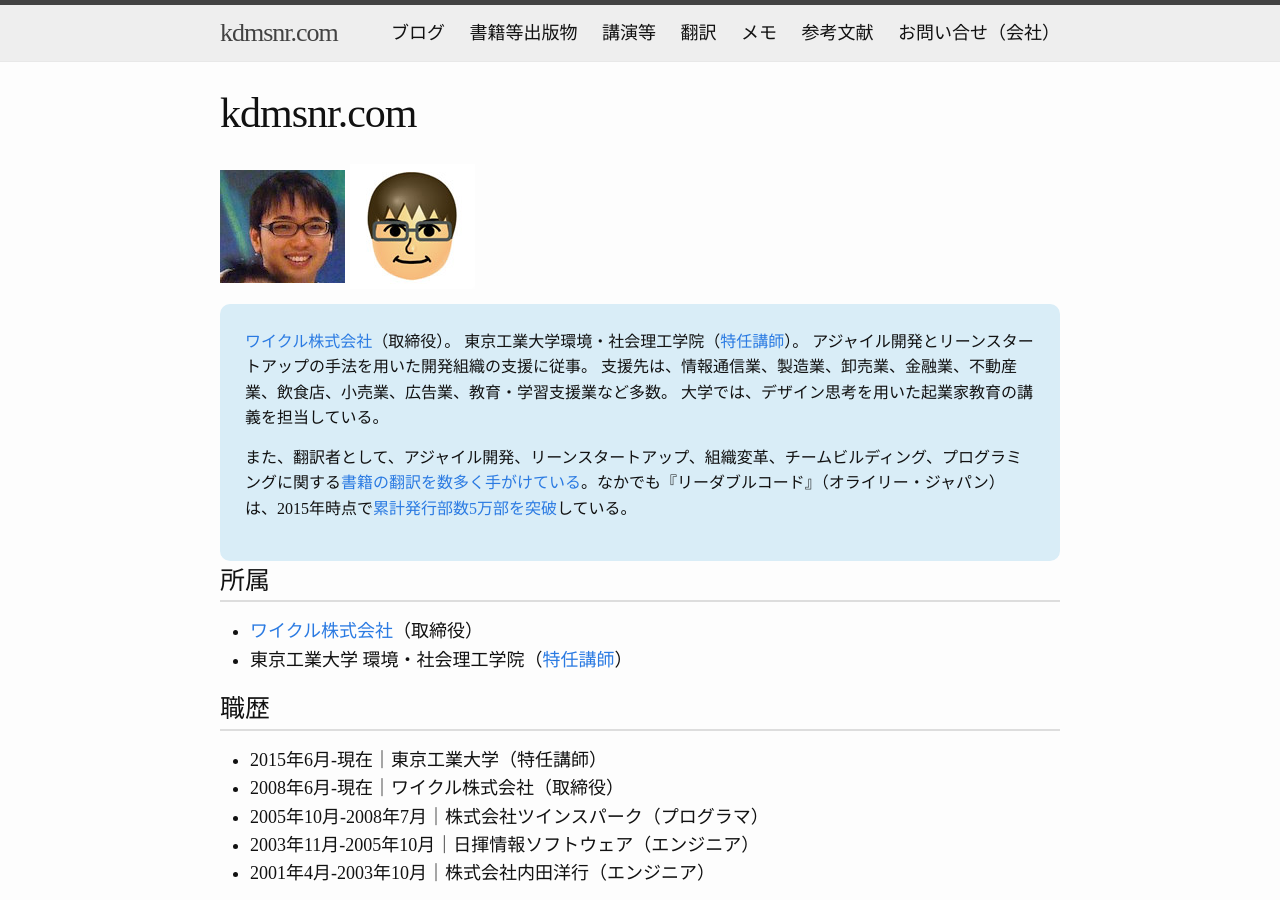
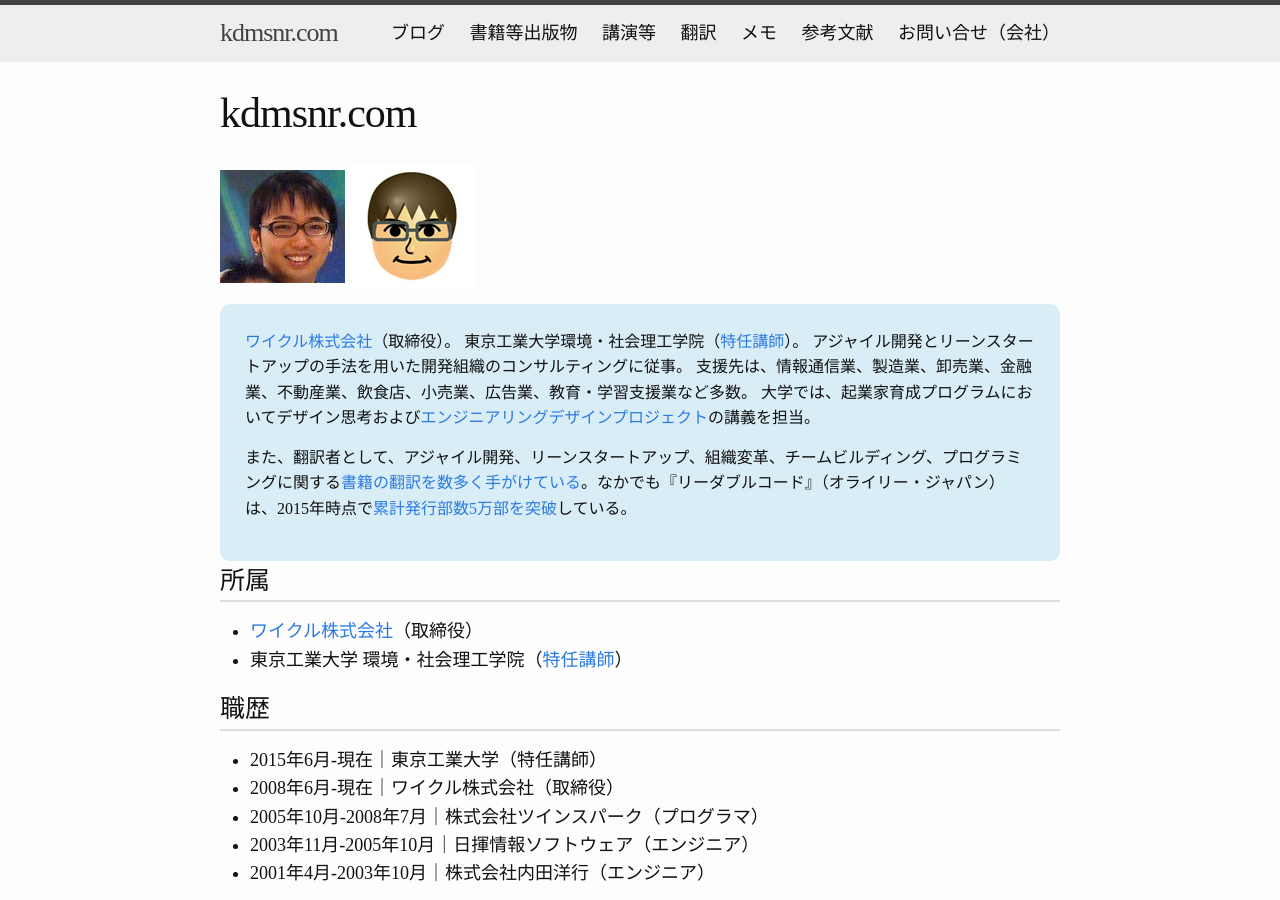
Before and after one commit to kdmsnr/kdmsnr.github.io, a Jekyll site: the page built from index.md, in a window 1280 px wide and 900 px high. Built offline with Jekyll 4.4.1, drawn with Linux system fonts in a browser that asks for light colours; Markdown is read by kramdown in place of the engine named in the settings; comment, search, counter and statistics services are not loaded.

Commit message:
Update profile

```diff
--- a/_includes/profile.html
+++ b/_includes/profile.html
@@ -4,9 +4,9 @@
 <p>
 <a href="http://www.waicrew.com">ワイクル株式会社</a>（取締役）。
 東京工業大学環境・社会理工学院（<a href="http://t2r2.star.titech.ac.jp/cgi-bin/researcherinfo.cgi?q_researcher_content_number=CTT100692413">特任講師</a>）。
-アジャイル開発とリーンスタートアップの手法を用いた開発組織の支援に従事。
+アジャイル開発とリーンスタートアップの手法を用いた開発組織のコンサルティングに従事。
 支援先は、情報通信業、製造業、卸売業、金融業、不動産業、飲食店、小売業、広告業、教育・学習支援業など多数。
-大学では、デザイン思考を用いた起業家教育の講義を担当している。
+大学では、起業家育成プログラムにおいてデザイン思考および<a href="https://medium.com/titech-eng-and-design">エンジニアリングデザインプロジェクト</a>の講義を担当。
 </p>
 <p>
 また、翻訳者として、アジャイル開発、リーンスタートアップ、組織変革、チームビルディング、プログラミングに関する<a href="http://www.amazon.co.jp/-/e/B00429JIAI">書籍の翻訳を数多く手がけている</a>。なかでも『リーダブルコード』（オライリー・ジャパン）は、2015年時点で<a href="http://www.oreilly.co.jp/sales/2015/08/ebook-discount-campaign-readable-code-50k.html">累計発行部数5万部を突破</a>している。
```
